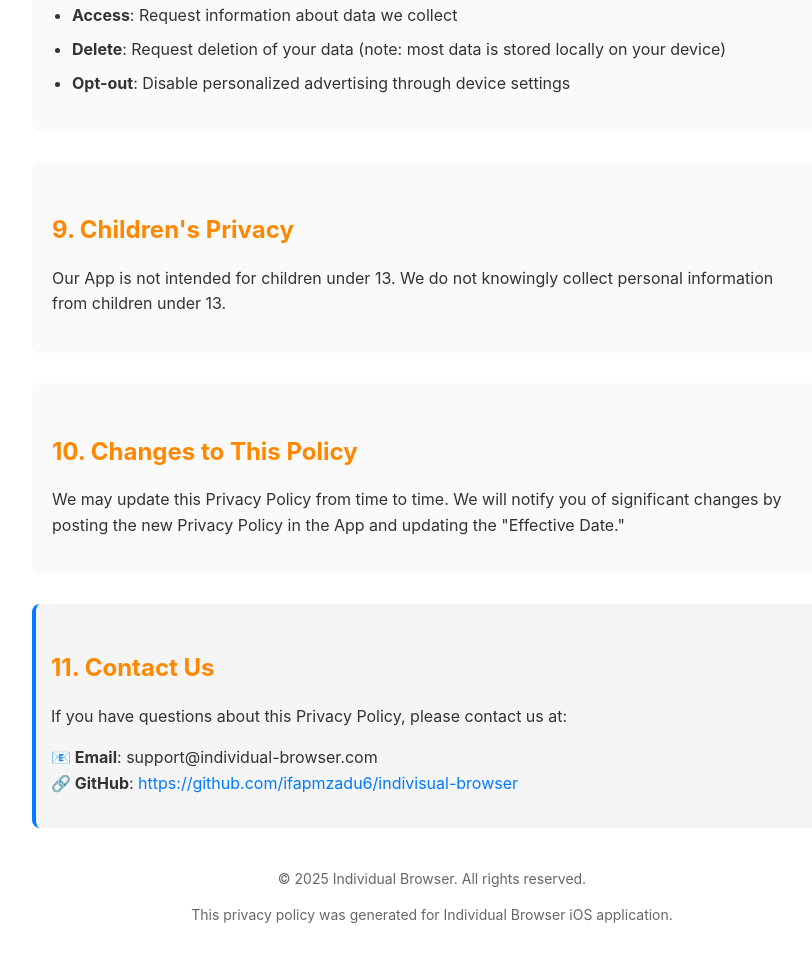
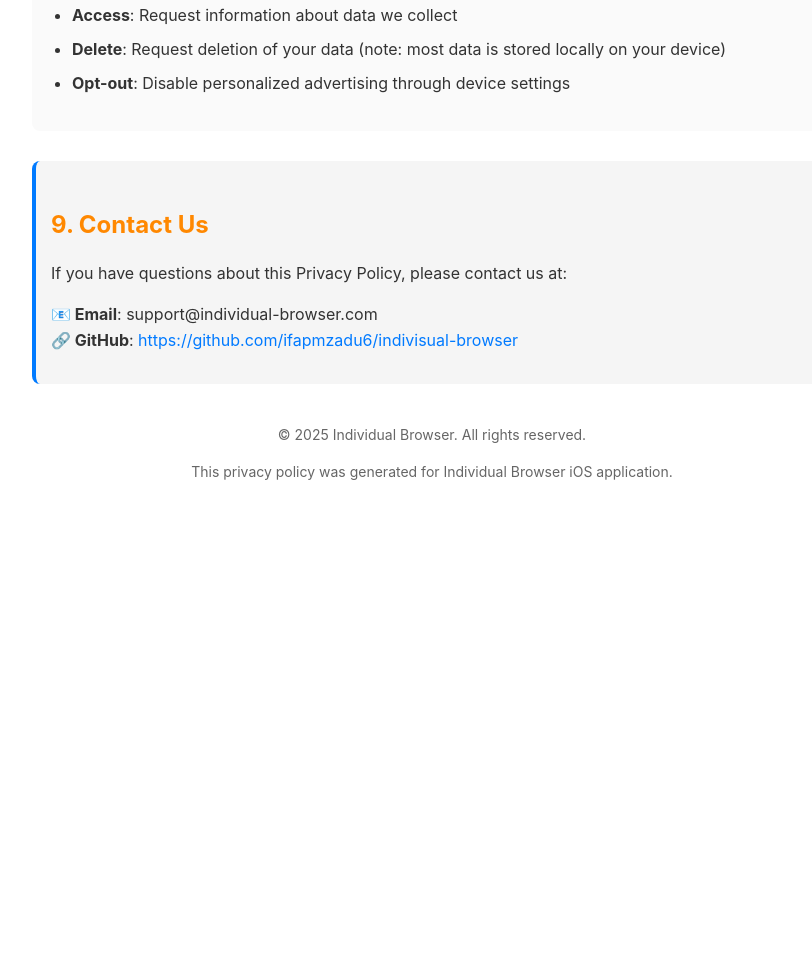
Before and after one commit to ifapmzadu6/individual-browser-privacy, a plain HTML site: page index.html in a window 1280 px wide. Shown: the part 2877-3837 px from the top of the page, without its empty margins (208-1020 px from the left). After the commit the page ends 3394 px from the top, so only its background shows below. Drawn offline with Linux system fonts and the light colour scheme.

Commit message:
Remove unnecessary sections 9-10 (Children's Privacy, Policy Changes) for more concise privacy policy

```diff
--- a/index.html
+++ b/index.html
@@ -181,18 +181,8 @@
         </ul>
     </div>
 
-    <div class="section">
-        <h2>9. Children's Privacy</h2>
-        <p>Our App is not intended for children under 13. We do not knowingly collect personal information from children under 13.</p>
-    </div>
-
-    <div class="section">
-        <h2>10. Changes to This Policy</h2>
-        <p>We may update this Privacy Policy from time to time. We will notify you of significant changes by posting the new Privacy Policy in the App and updating the "Effective Date."</p>
-    </div>
-
     <div class="contact-info">
-        <h2>11. Contact Us</h2>
+        <h2>9. Contact Us</h2>
         <p>If you have questions about this Privacy Policy, please contact us at:</p>
         <p><strong>📧 Email</strong>: support@individual-browser.com<br>
         <strong>🔗 GitHub</strong>: <a href="https://github.com/ifapmzadu6/indivisual-browser" target="_blank">https://github.com/ifapmzadu6/indivisual-browser</a></p>
```
